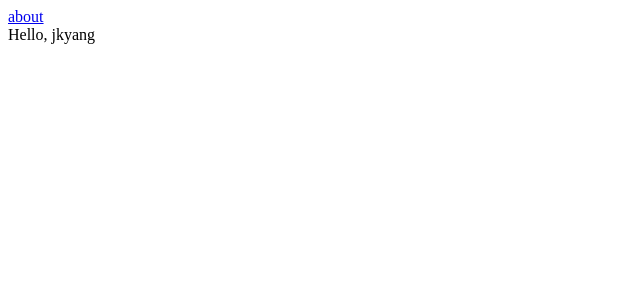
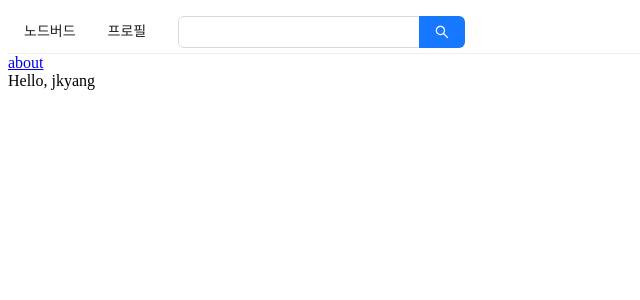
Before and after one commit to JayKst/edu-next-nodebird, a Next.js app in the folder front/: page / in a window 1280 px wide. Shown: the top 300 px of the page, without its empty margins (0-640 px from the left). Built offline with nearby package versions, Linux system fonts and the light colour scheme.

Commit message:
1-4. antd design 사용

```diff
--- /dev/null
+++ b/front/components/AppLayout.js
@@ -0,0 +1,17 @@
+import React from 'react';
+import {Input, Menu} from "antd";
+
+const AppLayout = ({children}) => {
+    return(
+    <div>
+        <Menu mode="horizontal">
+            <Menu.Item key="home">노드버드</Menu.Item>
+            <Menu.Item key="profile">프로필</Menu.Item>
+            <Menu.Item key="mail">
+                <Input.Search enterButton style={{verticalAlign: 'middle'}}/>
+            </Menu.Item>
+        </Menu>
+        {children}
+    </div>)
+}
+export default AppLayout;
--- a/front/pages/index.js
+++ b/front/pages/index.js
@@ -1,10 +1,13 @@
 import React from 'react';
 import Link from 'next/link';
+import AppLayout from "../components/AppLayout";
 const Home = () =>{
     return (
         <>
-            <Link href="/about">about</Link>
-            <div>Hello, jkyang</div>
+            <AppLayout>
+                <Link href="/about">about</Link>
+                <div>Hello, jkyang</div>
+            </AppLayout>
         </>
     )
 }
```
Also changed, not shown: front/package.json (+6 -5 lines), 2 other files (tests, documents, lock files or other folders).
